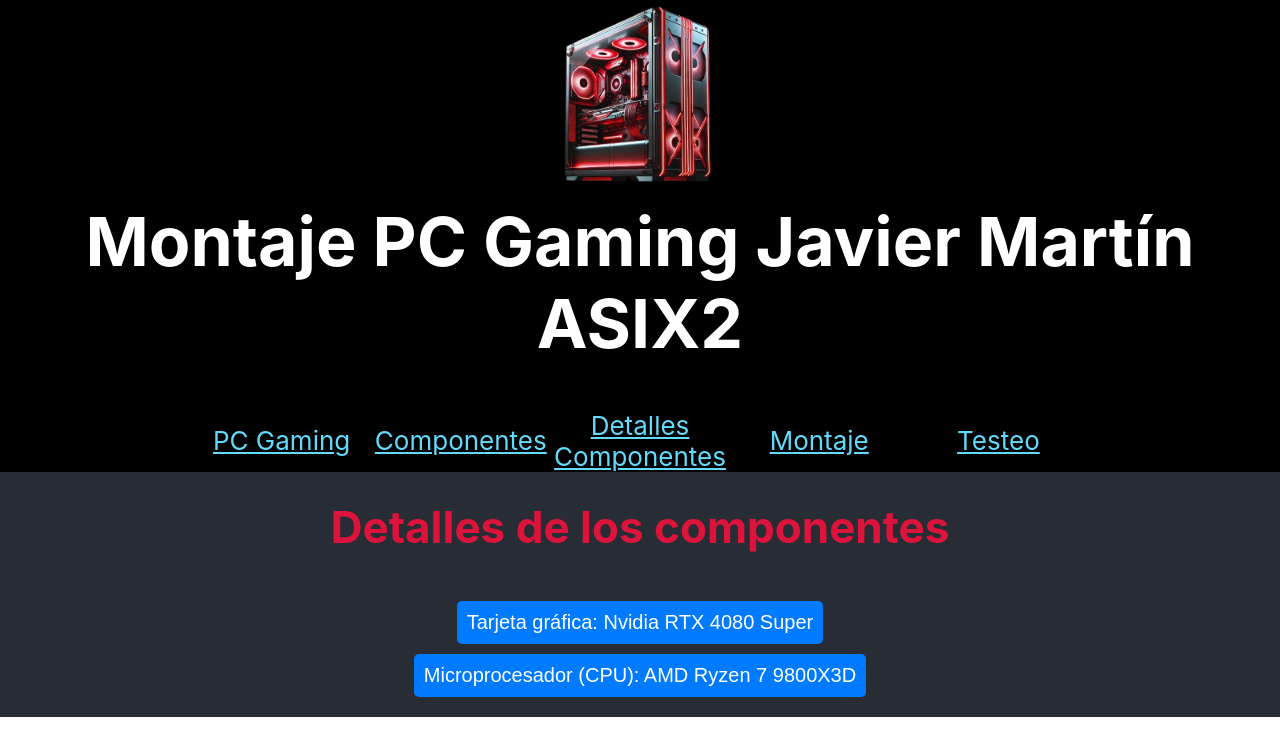
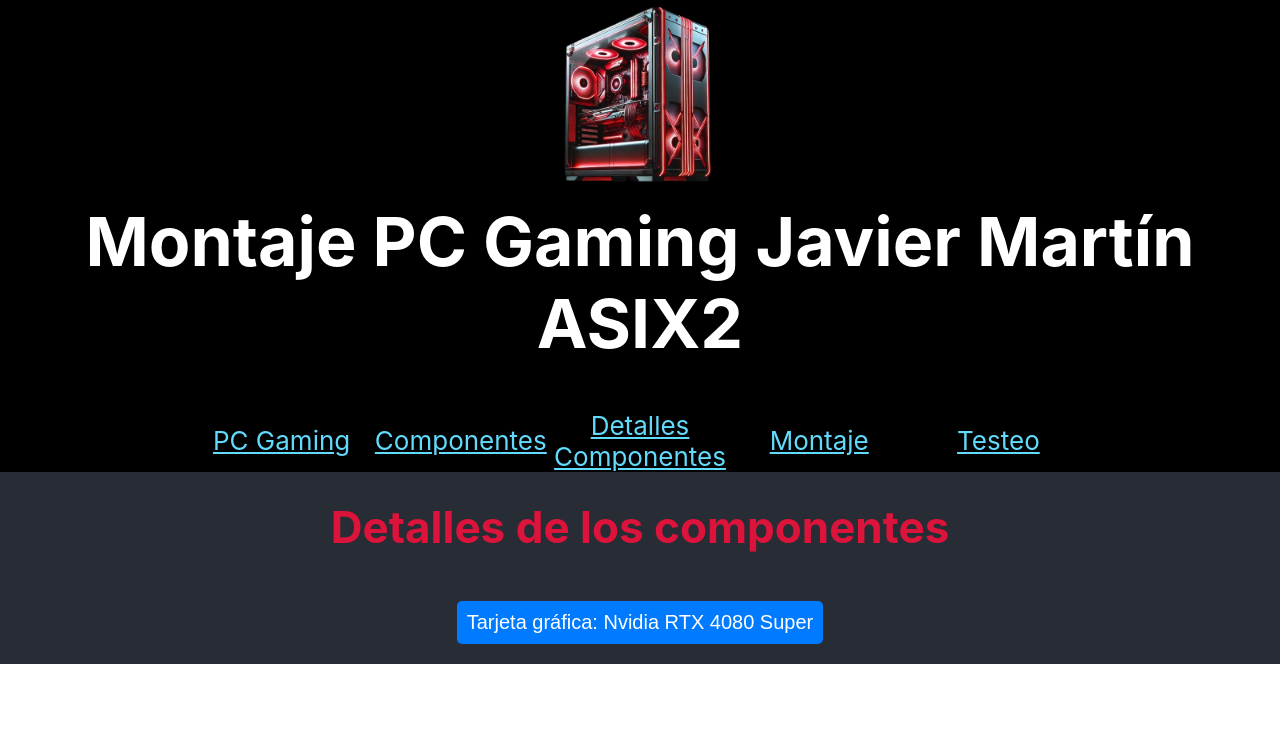
Before and after one commit to JaViBDN10/ReactProject, a React (Create React App) app: page /details in a window 1280 px wide. Shown: the top 756 px of the page. Built offline with nearby package versions, Linux system fonts and the light colour scheme.

Commit message:
Commented unnecesary lines

```diff
--- a/src/pages/Details.js
+++ b/src/pages/Details.js
@@ -5,13 +5,14 @@
 
 const Details = () => {
   const [IsOpenGrafica, setIsOpenGrafica] = useState(false);
-  const [IsOpenCPU, setIsOpenCPU] = useState(false);
+  //const [IsOpenCPU, setIsOpenCPU] = useState(false);
+  //<button onClick={() => setIsOpenCPU(true)}>Microprocesador (CPU): AMD Ryzen 7 9800X3D</button>
 
   return (
     <div className="pages">
       <h1 className="h1pages">Detalles de los componentes</h1>
       <button onClick={() => setIsOpenGrafica(true)}>Tarjeta gráfica: Nvidia RTX 4080 Super</button>
-      <button onClick={() => setIsOpenCPU(true)}>Microprocesador (CPU): AMD Ryzen 7 9800X3D</button>
+
 
       {/* Modal */}
       <Modal
```
